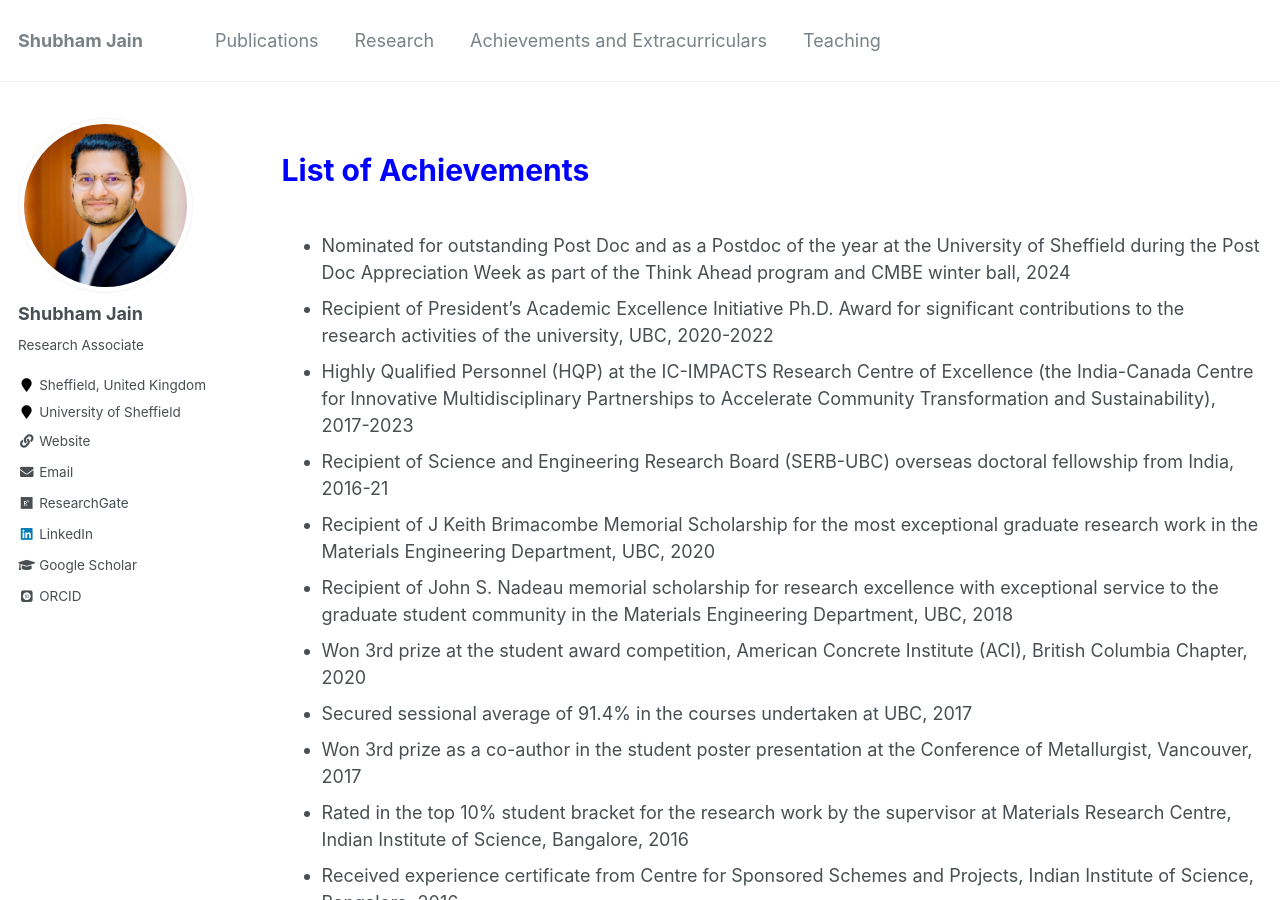
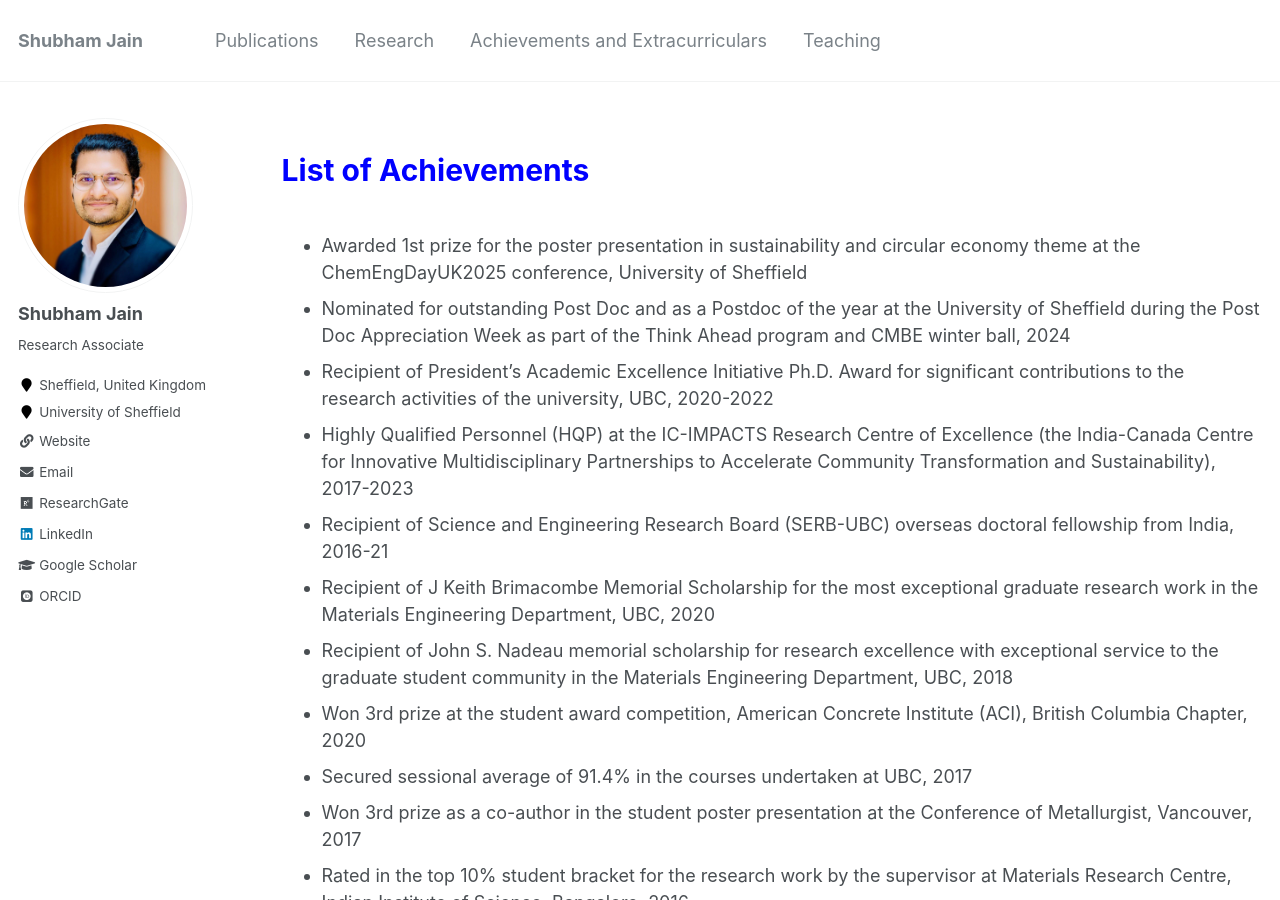
Before and after one commit to shubhamj2611/shubhamj2611.github.io, a Jekyll site: the page built from _pages/achievements.md, in a window 1280 px wide and 900 px high. Built offline with Jekyll 4.4.1, drawn with Linux system fonts in a browser that asks for light colours; some web fonts are replaced.

Commit message:
Update achievements.md

```diff
--- a/_pages/achievements.md
+++ b/_pages/achievements.md
@@ -8,6 +8,7 @@ author_profile: true
 
 <p style="text-align:left; color:Blue; font-size:30px; font-weight:bold;"> List of Achievements </p>
 
+* Awarded 1st prize for the poster presentation in sustainability and circular economy theme at the ChemEngDayUK2025 conference, University of Sheffield
 * Nominated for outstanding Post Doc and as a Postdoc of the year at the University of Sheffield during the Post Doc Appreciation Week as part of the Think Ahead program and CMBE winter ball, 2024
 *	Recipient of President's Academic Excellence Initiative Ph.D. Award for significant contributions to the research activities of the university, UBC, 2020-2022
 *	Highly Qualified Personnel (HQP) at the IC-IMPACTS Research Centre of Excellence (the India-Canada Centre for Innovative Multidisciplinary Partnerships to Accelerate Community Transformation and Sustainability), 2017-2023
```
